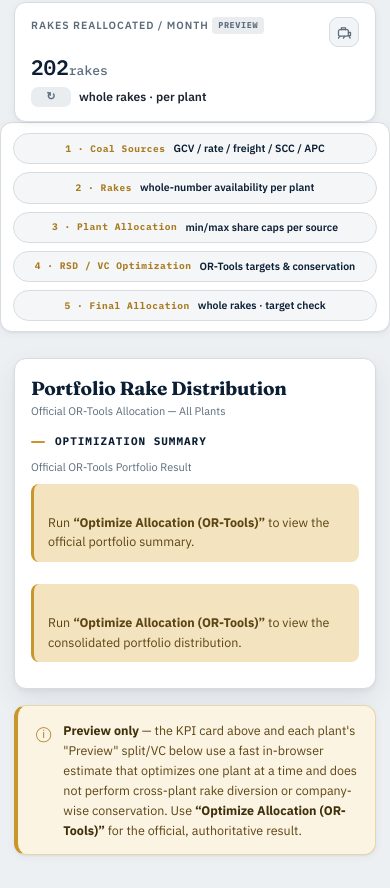
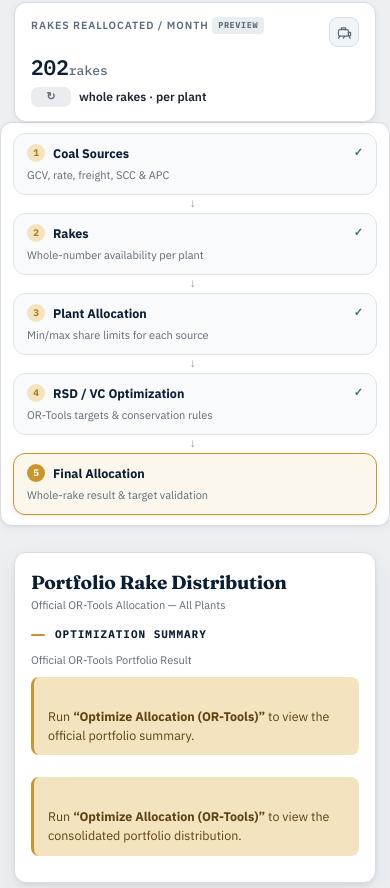
Before and after one commit to theSinghKirti/coal-optimization_ver2, a plain HTML site: page dashboard_template.html in a window 390 px wide. Shown: the part 880-1768 px from the top of the page. Drawn offline with Linux system fonts and the light colour scheme.

Commit message:
Redesign workflow strip: two-level step cards, no truncation, responsive grid and mobile stepper

```diff
--- a/dashboard_template.html
+++ b/dashboard_template.html
@@ -296,24 +296,33 @@ code.f{background:#E9EDF0;padding:1px 5px;border-radius:4px;font-family:'IBM Ple
 
 /* ===== Optimization workflow strip ===== */
 .flow{
-  display:flex;align-items:stretch;justify-content:center;flex-wrap:nowrap;gap:10px;
+  display:grid;
+  grid-template-columns:minmax(0,1fr) auto minmax(0,1fr) auto minmax(0,1fr) auto minmax(0,1fr) auto minmax(0,1fr);
+  gap:10px;align-items:stretch;
   background:var(--panel);border:1px solid var(--line);border-radius:var(--radius-lg);
   padding:16px 20px;box-shadow:var(--shadow-sm);margin-bottom:26px;
 }
 .flow-node{
-  flex:1 1 0;min-width:0;
-  display:inline-flex;align-items:center;justify-content:center;gap:8px;
-  background:#F4F6F8;border:1px solid var(--line);border-radius:20px;
-  padding:9px 13px;font-size:11.5px;font-weight:600;color:var(--navy);white-space:nowrap;
+  display:flex;flex-direction:column;gap:6px;min-width:0;
+  background:#F4F6F8;border:1px solid var(--line);border-radius:12px;
+  padding:11px 13px;
   transition:border-color .12s ease, background-color .12s ease, box-shadow .12s ease;
 }
-.flow-node b{
-  font-family:'IBM Plex Mono',monospace;font-size:9.5px;font-weight:700;color:var(--gold-deep);
-  letter-spacing:.06em;flex-shrink:0;
-}
-.flow-node span{overflow:hidden;text-overflow:ellipsis;}
+.flow-node .fhead{display:flex;align-items:center;gap:8px;min-width:0;}
+.flow-node .fnum{
+  font-family:'IBM Plex Mono',monospace;font-size:9.5px;font-weight:700;
+  color:var(--gold-deep);background:var(--gold-soft);
+  width:18px;height:18px;border-radius:50%;display:grid;place-items:center;flex-shrink:0;
+}
+.flow-node .ftitle{font-size:12.5px;font-weight:700;color:var(--navy);line-height:1.3;min-width:0;overflow-wrap:anywhere;}
+.flow-node .fcheck{margin-left:auto;font-size:11px;font-weight:700;color:var(--green);flex-shrink:0;}
+.flow-node .fdesc{font-size:11px;font-weight:400;color:var(--steel);line-height:1.45;overflow-wrap:anywhere;}
 .flow-node:hover{border-color:var(--gold);background:#FBF7EC;box-shadow:var(--shadow-sm);}
-.flow-arrow{color:var(--steel-soft);font-size:13px;font-weight:700;flex-shrink:0;align-self:center;}
+.flow-node.is-done{background:#F8FAFB;border-color:#DCE3E9;}
+.flow-node.is-done .fdesc{color:#5F6B76;}
+.flow-node.is-active{border-color:var(--gold);background:#FBF7EC;box-shadow:var(--shadow-sm);}
+.flow-node.is-active .fnum{background:var(--gold);color:#fff;}
+.flow-arrow{color:var(--steel-soft);font-size:14px;font-weight:700;align-self:center;line-height:1;}
 
 /* ===== VC comparison chart (plant panel) ===== */
 .vc-compare{
@@ -584,9 +593,8 @@ code.f{background:#E9EDF0;padding:1px 5px;border-radius:4px;font-family:'IBM Ple
 
 /* Tablet / below 1024: workflow wraps in a clean 3+2 grid, tabs scroll, charts compact */
 @media (max-width:1024px){
-  .flow{flex-wrap:wrap;padding:14px 16px;}
-  .flow-node{flex:1 1 29%;white-space:normal;text-align:center;justify-content:center;padding:9px 10px;}
-  .flow-node span{overflow:visible;text-overflow:clip;}
+  .flow{grid-template-columns:repeat(6,minmax(0,1fr));padding:14px 16px;}
+  .flow-node{grid-column:span 2;}
   .flow-arrow{display:none;}
   .tabs{overflow-x:auto;-webkit-overflow-scrolling:touch;flex-wrap:nowrap;padding-bottom:14px;}
   .tab{min-width:164px;flex:0 0 auto;}
@@ -603,9 +611,8 @@ code.f{background:#E9EDF0;padding:1px 5px;border-radius:4px;font-family:'IBM Ple
   .topbar-controls{width:100%;justify-content:flex-start;}
 }
 
-/* Mobile large / below 768: workflow 2-per-row stair */
+/* Mobile large / below 768: denser cards, workflow stays in the 3+2 grid */
 @media (max-width:768px){
-  .flow-node{flex:1 1 44%;}
   .kpi-icon{width:30px;height:30px;}
   .panel-actions{width:100%;justify-content:flex-start;}
   .panel-head{gap:14px;}
@@ -659,8 +666,9 @@ code.f{background:#E9EDF0;padding:1px 5px;border-radius:4px;font-family:'IBM Ple
 
   footer .cols{grid-template-columns:1fr;gap:20px;}
 
-  .flow{padding:10px 12px;gap:8px;}
-  .flow-node{padding:7px 10px;font-size:10.5px;flex-basis:44%;}
+  .flow{grid-template-columns:1fr;gap:2px;padding:10px 12px;}
+  .flow-node{grid-column:auto;padding:10px 13px;}
+  .flow-arrow{display:block;justify-self:center;transform:rotate(90deg);font-size:12px;padding:1px 0;}
   .vcb{grid-template-columns:1fr;gap:6px;}
   .vcb-val{text-align:left;}
   .sd-row{grid-template-columns:1fr;gap:8px;}
@@ -670,12 +678,11 @@ code.f{background:#E9EDF0;padding:1px 5px;border-radius:4px;font-family:'IBM Ple
   .tab .tab-caret{display:none;}
 }
 
-/* Small phones / below 480: KPI 1-up, single-column workflow */
+/* Small phones / below 480: KPI 1-up */
 @media (max-width:480px){
   .kpi-strip{grid-template-columns:1fr;}
   .tab{min-width:150px;}
   table.src{min-width:600px;}
-  .flow-node{flex-basis:100%;}
   .opt-metrics{grid-template-columns:1fr;}
   .pr-row{flex-direction:column;gap:6px;align-items:flex-start;}
 }
@@ -718,15 +725,49 @@ code.f{background:#E9EDF0;padding:1px 5px;border-radius:4px;font-family:'IBM Ple
 </div>
 
 <div class="flow" role="presentation">
-  <div class="flow-node"><b>1 &middot; Coal Sources</b><span>GCV / rate / freight / SCC / APC</span></div>
+  <div class="flow-node is-done">
+    <div class="fhead">
+      <span class="fnum" aria-hidden="true">1</span>
+      <span class="ftitle">Coal Sources</span>
+      <span class="fcheck" aria-hidden="true">&#10003;</span>
+    </div>
+    <div class="fdesc">GCV, rate, freight, SCC &amp; APC</div>
+  </div>
   <span class="flow-arrow" aria-hidden="true">&#8594;</span>
-  <div class="flow-node"><b>2 &middot; Rakes</b><span>whole-number availability per plant</span></div>
+  <div class="flow-node is-done">
+    <div class="fhead">
+      <span class="fnum" aria-hidden="true">2</span>
+      <span class="ftitle">Rakes</span>
+      <span class="fcheck" aria-hidden="true">&#10003;</span>
+    </div>
+    <div class="fdesc">Whole-number availability per plant</div>
+  </div>
   <span class="flow-arrow" aria-hidden="true">&#8594;</span>
-  <div class="flow-node"><b>3 &middot; Plant Allocation</b><span>min/max share caps per source</span></div>
+  <div class="flow-node is-done">
+    <div class="fhead">
+      <span class="fnum" aria-hidden="true">3</span>
+      <span class="ftitle">Plant Allocation</span>
+      <span class="fcheck" aria-hidden="true">&#10003;</span>
+    </div>
+    <div class="fdesc">Min/max share limits for each source</div>
+  </div>
   <span class="flow-arrow" aria-hidden="true">&#8594;</span>
-  <div class="flow-node"><b>4 &middot; RSD / VC Optimization</b><span>OR-Tools targets &amp;&nbsp;conservation</span></div>
+  <div class="flow-node is-done">
+    <div class="fhead">
+      <span class="fnum" aria-hidden="true">4</span>
+      <span class="ftitle">RSD / VC Optimization</span>
+      <span class="fcheck" aria-hidden="true">&#10003;</span>
+    </div>
+    <div class="fdesc">OR-Tools targets &amp; conservation rules</div>
+  </div>
   <span class="flow-arrow" aria-hidden="true">&#8594;</span>
-  <div class="flow-node"><b>5 &middot; Final Allocation</b><span>whole rakes &middot; target check</span></div>
+  <div class="flow-node is-active">
+    <div class="fhead">
+      <span class="fnum" aria-hidden="true">5</span>
+      <span class="ftitle">Final Allocation</span>
+    </div>
+    <div class="fdesc">Whole-rake result &amp; target validation</div>
+  </div>
 </div>
 
 <!-- FEATURE 3: Portfolio Rake Distribution. Populated ONLY from a
```
Also changed, not shown: output/index.html.
